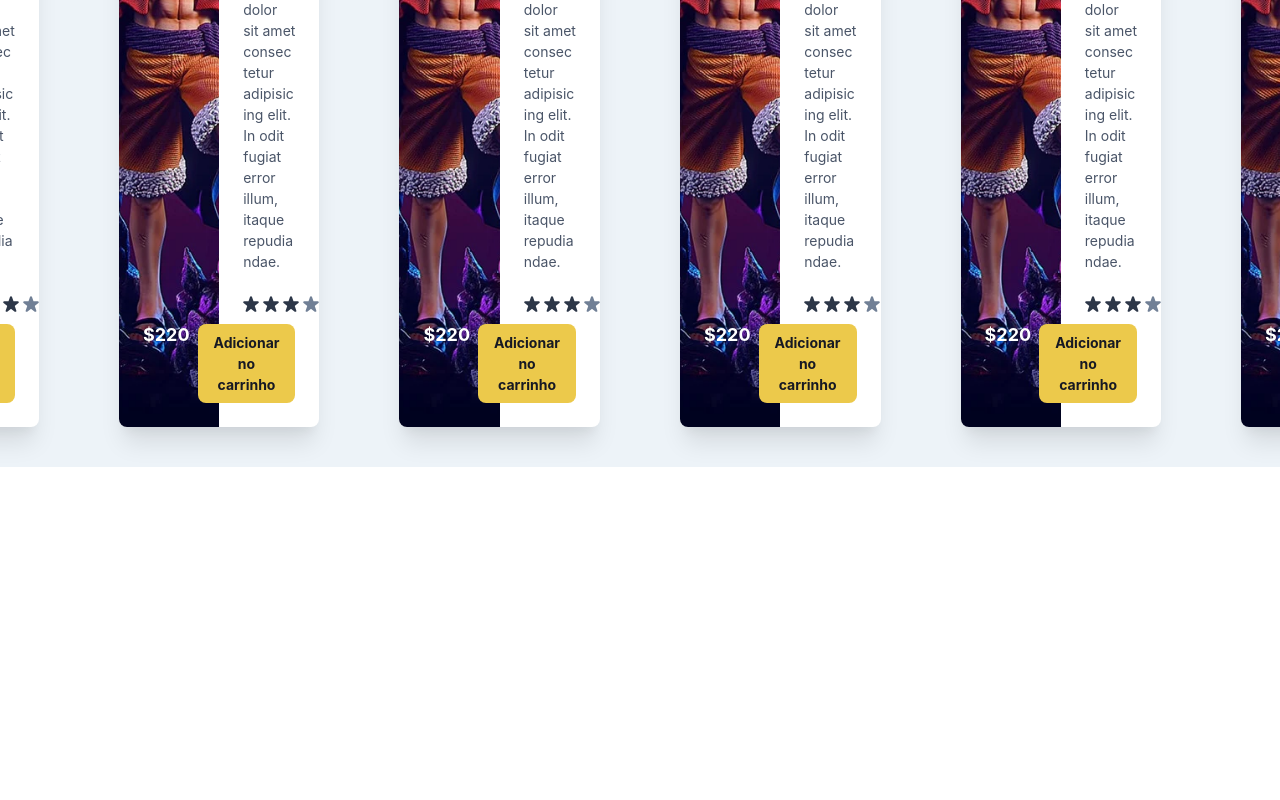
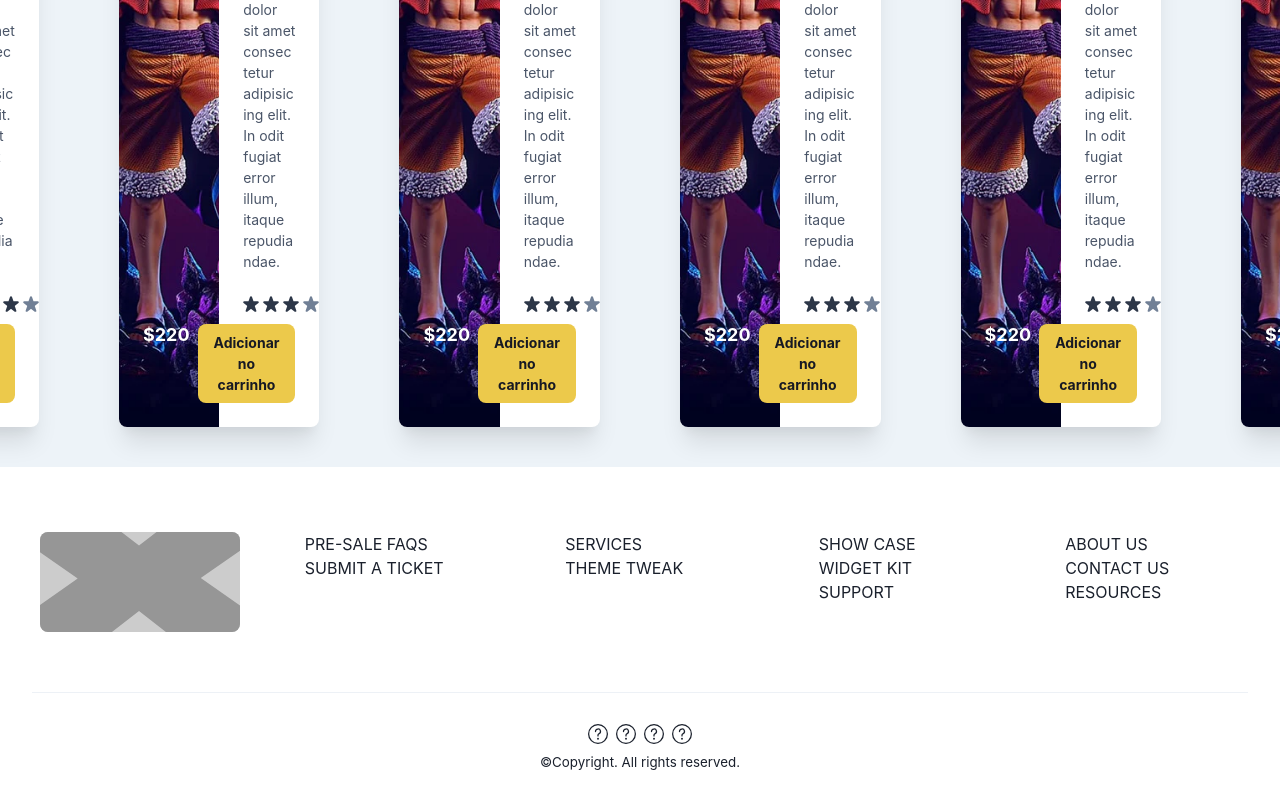
Before and after one commit to GuilhermeKKuhn/PW25s-Ecommerce-Front, a React (Vite) app: page / in a window 1280 px wide. Shown: the part 880-1680 px from the top of the page. Before the commit the page ends 1372 px from the top, so only its background shows below. Built offline with nearby package versions, Linux system fonts and the light colour scheme.

Commit message:
criaçao do footer

```diff
--- /dev/null
+++ b/src/components/Footer/footer.tsx
@@ -0,0 +1,178 @@
+// falta só add os icnes e estilizar com o logo e tal
+
+import {
+  Box,
+  Divider,
+  Flex,
+  HStack,
+  Icon,
+  Link,
+  Stack,
+  VStack,
+  Image,
+  Text,
+} from "@chakra-ui/react";
+
+const Footer = () => (
+  <Box
+    bg="white"
+    _dark={{
+      bg: "gray.600",
+    }}
+  >
+    <Stack
+      direction={{
+        base: "column",
+        lg: "row",
+      }}
+      w="full"
+      justify="space-between"
+      p={10}
+    >
+      <Flex justify="center">
+        <Image
+          src="http://placehold.jp/2a2a2c/ffffff/200x100.png?text=Company%20Logo&css=%7B%22font-size%20%22%3A%22%2016px%22%7D"
+          alt="Company Logo"
+          rounded="lg"
+          width={{
+            base: "150px",
+            lg: "200px",
+          }}
+          height={{
+            base: "75px",
+            lg: "100px",
+          }}
+          my={{
+            base: 2,
+            lg: 0,
+          }}
+        />
+      </Flex>
+      <HStack
+        alignItems="start"
+        flex={1}
+        justify="space-around"
+        fontSize={{
+          base: "12px",
+          md: "16px",
+        }}
+        color="gray.800"
+        _dark={{
+          color: "white",
+        }}
+        textAlign={{
+          base: "center",
+          md: "left",
+        }}
+      >
+        <Flex justify="start" direction="column">
+          <Link textTransform="uppercase">Pre-Sale FAQS</Link>
+          <Link textTransform="uppercase">Submit a ticket</Link>
+        </Flex>
+        <Flex justify="start" direction="column">
+          <Link textTransform="uppercase">Services</Link>
+          <Link textTransform="uppercase">Theme Tweak</Link>
+        </Flex>
+      </HStack>
+      <HStack
+        alignItems="start"
+        flex={1}
+        justify="space-around"
+        fontSize={{
+          base: "12px",
+          md: "16px",
+        }}
+        color="gray.800"
+        _dark={{
+          color: "white",
+        }}
+        textAlign={{
+          base: "center",
+          md: "left",
+        }}
+      >
+        <Flex justify="start" direction="column">
+          <Link textTransform="uppercase">Show Case</Link>
+          <Link textTransform="uppercase">Widget Kit</Link>
+          <Link textTransform="uppercase">Support</Link>
+        </Flex>
+        <Flex justify="start" direction="column">
+          <Link textTransform="uppercase">About Us</Link>
+          <Link textTransform="uppercase">Contact Us</Link>
+          <Link textTransform="uppercase">Resources</Link>
+        </Flex>
+      </HStack>
+    </Stack>
+    <Divider
+      w="95%"
+      mx="auto"
+      color="gray.600"
+      _dark={{
+        color: "#F9FAFB",
+      }}
+      h="3.5px"
+    />
+    <VStack py={3}>
+      <HStack justify="center">
+        <Link>
+          <Icon
+            color="gray.800"
+            _dark={{
+              color: "white",
+            }}
+            h="20px"
+            w="20px"
+            //
+            //as={FaFacebookF}
+          />
+        </Link>
+        <Link>
+          <Icon
+            color="gray.800"
+            _dark={{
+              color: "white",
+            }}
+            h="20px"
+            w="20px"
+            //adiciona o icone do twitter
+            //as={FiTwitter}
+          />
+        </Link>
+        <Link>
+          <Icon
+            _dark={{
+              color: "white",
+            }}
+            h="20px"
+            w="20px"
+            //adiciona o icone do instagram
+            // as={GrInstagram}
+          />
+        </Link>
+        <Link>
+          <Icon
+            _dark={{
+              color: "white",
+            }}
+            h="20px"
+            w="20px"
+            //adiciona o icone do linkedin
+            //as={FaLinkedinIn}
+          />
+        </Link>
+      </HStack>
+
+      <Text
+        textAlign="center"
+        fontSize="smaller"
+        _dark={{
+          color: "white",
+        }}
+      >
+        &copy;Copyright. All rights reserved.
+      </Text>
+    </VStack>
+  </Box>
+);
+
+export default Footer;
--- a/src/pages/HomePage/index.tsx
+++ b/src/pages/HomePage/index.tsx
@@ -1,6 +1,7 @@
 import CardProduto from "@/components/Cards/Card";
 import NavBar from "@/components/NavBar/NavBar";
 import Slider from "@/components/Slider/Slider";
+import Footer from "@/components/Footer/footer";
 
 export function HomePage() {
   return (
@@ -15,6 +16,7 @@ export function HomePage() {
         <div>{<CardProduto />}</div>
         <div>{<CardProduto />}</div>
       </div>
+      <Footer />
     </>
   );
 }
```
